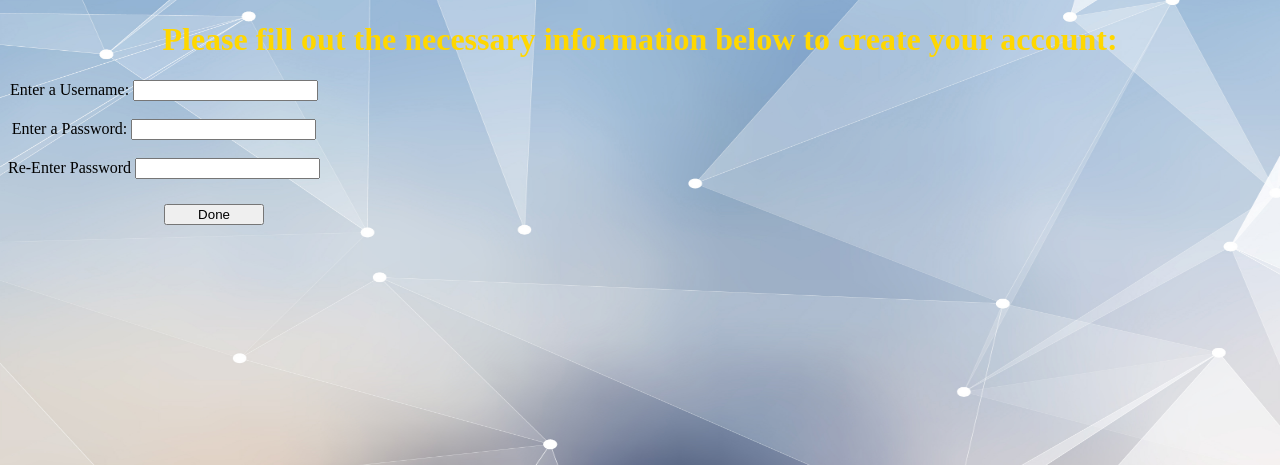
After one commit to Joshua-Dugas/Sola, a Django app: page /login/create_account/ in a window 1280 px wide. The commit adds this page. Shown: the top 465 px of the page. Run offline with Django 5.2, Linux system fonts and the light colour scheme.

Commit message:
Added account creation page | Added empty utils.py

```diff
--- a/Sola/urls.py
+++ b/Sola/urls.py
@@ -2,6 +2,7 @@ from django.contrib import admin
 from django.urls import include, path
 
 urlpatterns = [
-    path('', include('login.urls')),
+    path('login/', include('login.urls')),
+    path('login/create_account/', include('login.urls')),
     path('admin/', admin.site.urls),
 ]
--- /dev/null
+++ b/Sola/utils.py
@@ -0,0 +1 @@
+#To be used for re-usable logic
--- /dev/null
+++ b/login/static/create_account_style.css
@@ -0,0 +1,24 @@
+body{
+    text-align: center;
+    background-image: url('general_background.jpg');
+    background-repeat: no-repeat;
+    background-attachment: fixed;
+    background-position: center;
+    background-size: 2000px 1000px;
+}
+
+h1{
+    color:gold
+}
+
+.form_container{
+    display: flex;
+    align-items: left;
+    justify-content: left;
+}
+
+ #done_button{
+    margin-left: 100px;
+    margin-top: 25px;
+    width: 100px;
+ }
--- /dev/null
+++ b/login/templates/create_account.html
@@ -0,0 +1,32 @@
+<!DOCTYPE html>
+{% load static %}
+<html lang="en">
+<link rel="stylesheet" href="{% static 'create_account_style.css' %}">
+<head>
+    <meta charset="UTF-8">
+    <title>Create Account</title>
+</head>
+
+<body>
+
+<h1>Please fill out the necessary information below to create your account:</h1>
+<div class="form_container">
+<form action = "" method = "get">
+    <label for="create_username">Enter a Username: </label>
+    <input id="create_username" type="text" name="create_username">
+    <br>
+    <br>
+    <label for="create_password">Enter a Password: </label>
+    <input id="create_password" type="text" name="create_password">
+    <br>
+    <br>
+    <lab for="re_enter_password"> Re-Enter Password</lab>
+    <input id="re_enter_password" type="text" name="re_enter_password">
+    <br>
+    <input id="done_button" type="submit" value="Done">
+</form>
+
+</div>
+
+</body>
+</html>
--- a/login/urls.py
+++ b/login/urls.py
@@ -3,4 +3,5 @@ from . import views
 
 urlpatterns = [
     path('login/', views.login, name='login'),
+    path('create_account/', views.create_account, name='create_account'),
 ]
--- a/login/views.py
+++ b/login/views.py
@@ -6,3 +6,7 @@ from django.template import loader
 def login(request):
     template = loader.get_template('login_page.html')
     return HttpResponse(template.render())
+
+def create_account(request):
+    template = loader.get_template('create_account.html')
+    return HttpResponse(template.render())
```
Also changed, not shown: login/static/login_style.css (renamed from login/static/style.css, +8 -1 lines), login/templates/login_page.html (+8 -2 lines), login/static/general_background.jpg (added).
